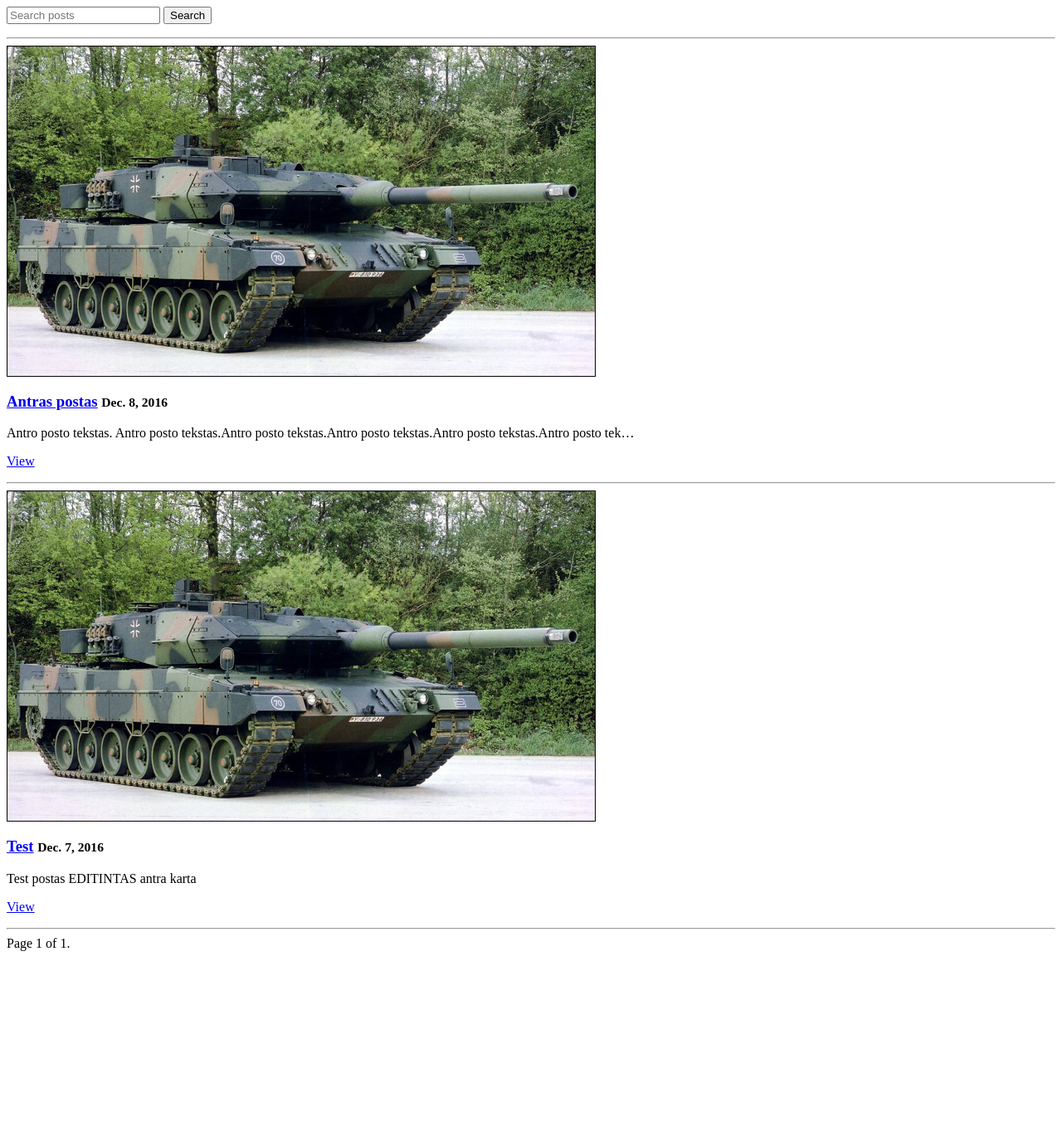
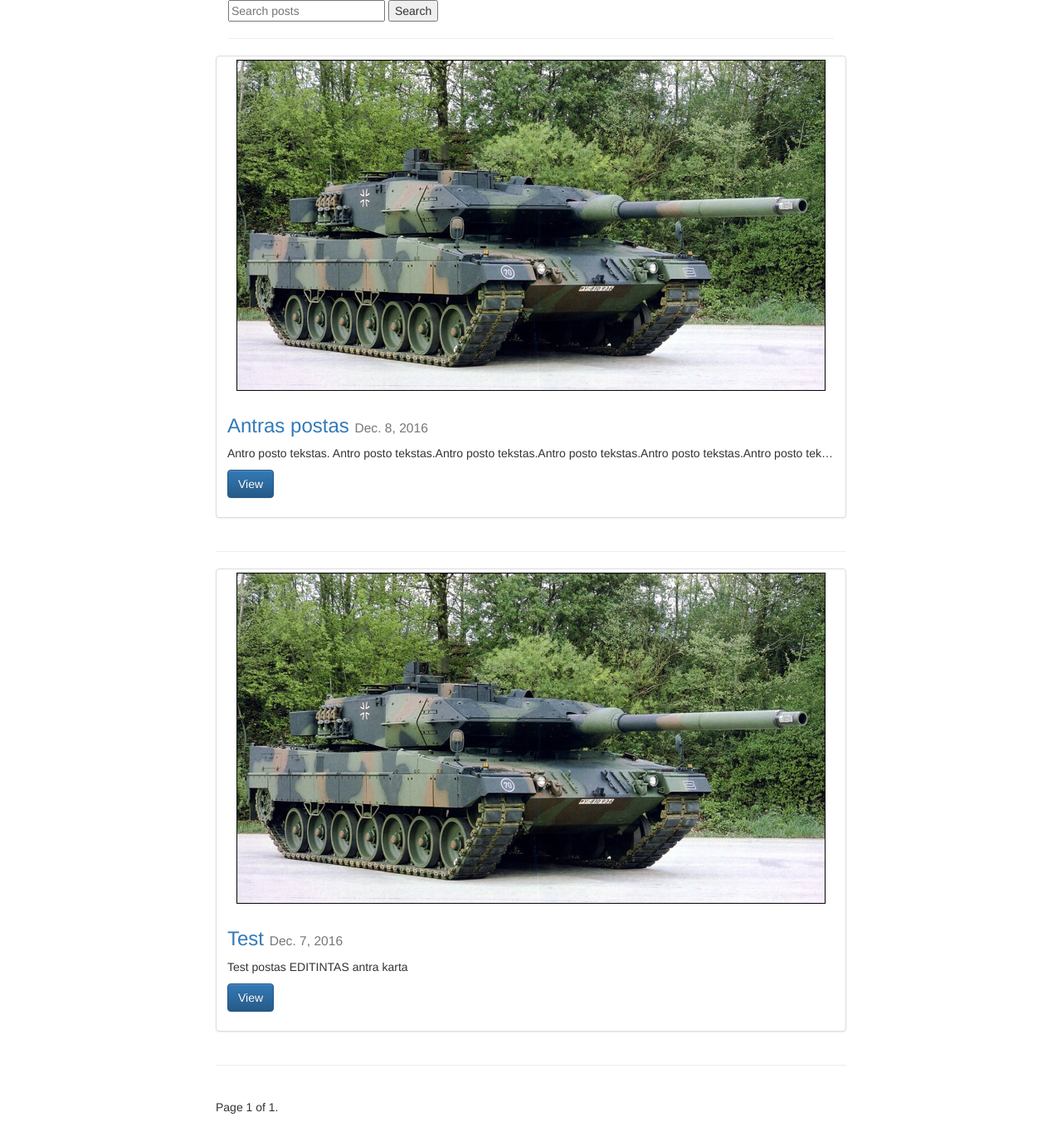
Before and after one commit to simxas/4awar_Python_Django_blog, a Django app: page /posts/ in a window 1280 px wide. Shown: the whole page at 83% size. Before the commit the page ends 1146 px from the top, so only its background shows below. Run offline with Django 3.2, Linux system fonts and the light colour scheme; data comes from the database, SQL or seed files in the repository; some libraries are stand-ins or nearby versions.

Commit message:
base template, added bootstrap to list page

```diff
--- /dev/null
+++ b/src/static/css/main.css
@@ -0,0 +1,3 @@
+h1 {
+    color: red
+}
--- /dev/null
+++ b/src/templates/base.html
@@ -0,0 +1,30 @@
+{% load staticfiles %}
+<!DOCTYPE html>
+<html>
+<head>
+<title>
+    {% block head_title %}
+        4aWar
+    {% endblock head_title %}
+</title>
+<!-- Latest compiled and minified CSS -->
+<link rel="stylesheet" href="https://maxcdn.bootstrapcdn.com/bootstrap/3.3.7/css/bootstrap.min.css" integrity="sha384-BVYiiSIFeK1dGmJRAkycuHAHRg32OmUcww7on3RYdg4Va+PmSTsz/K68vbdEjh4u" crossorigin="anonymous">
+<!-- Optional theme -->
+<link rel="stylesheet" href="https://maxcdn.bootstrapcdn.com/bootstrap/3.3.7/css/bootstrap-theme.min.css" integrity="sha384-rHyoN1iRsVXV4nD0JutlnGaslCJuC7uwjduW9SVrLvRYooPp2bWYgmgJQIXwl/Sp" crossorigin="anonymous">
+<link rel="stylesheet" href="{% static 'css/main.css' %}" />
+</head>
+<body>
+<div class="container">
+    {% block content %}
+    {% endblock content %}
+</div>
+
+<script
+  src="https://code.jquery.com/jquery-3.1.1.min.js"
+  integrity="sha256-hVVnYaiADRTO2PzUGmuLJr8BLUSjGIZsDYGmIJLv2b8="
+  crossorigin="anonymous">
+</script>
+<!-- Latest compiled and minified JavaScript -->
+<script src="https://maxcdn.bootstrapcdn.com/bootstrap/3.3.7/js/bootstrap.min.js" integrity="sha384-Tc5IQib027qvyjSMfHjOMaLkfuWVxZxUPnCJA7l2mCWNIpG9mGCD8wGNIcPD7Txa" crossorigin="anonymous"></script>
+</body>
+</html>
--- a/src/templates/posts_list.html
+++ b/src/templates/posts_list.html
@@ -1,14 +1,21 @@
+{% extends "base.html" %}
+
+{% block content %}
+<div class="col-sm-8 col-sm-offset-2">
     <form method="GET" action="">
             <input type="text" name="q" placeholder="Search posts" value="{{ request.GET.q }}" />
             <input type="submit" value="Search" />
     </form>
     <hr />
+    <div class="row">
         {% for obj in object_list %}
-        <div>
+                <div class="row">
+                    <div class="col-sm-12">
+                        <div class="thumbnail">
                             {% if obj.image %}
-                <img src="{{ obj.image.url }}" />
+                                <img src="{{ obj.image.url }}" class="img-responsive" />
                             {% endif %}
-            <div>
+                            <div class="caption">
                                 {% if obj.draft %}<h3 style="color:red;">Staff only: Draft | {% if obj.publish > today %}Future Post{% endif %}</h3>{% endif %}
                                 <h3><a href="{{ obj.get_absolute_url }}">{{ obj.title }}</a> <small>{{ obj.publish }}</small></h3>
                                 {% if obj.user.get_full_name %}
@@ -18,8 +25,10 @@
                                 {% endif %}
                                 <p>{{ obj.content|linebreaks|truncatechars:120 }}</p>
                                 <p>
-                    <a href="{{ obj.get_absolute_url }}" role="button">View</a>
+                                    <a href="{{ obj.get_absolute_url }}" class="btn btn-primary" role="button">View</a>
                                 </p>
+                            </div>
+                        </div>
                     </div>
                 </div>
             <hr/>
@@ -41,3 +50,7 @@
                 {% endif %}
             </span>
         </div>
+
+    </div>
+</div>
+{% endblock content %}
```
Also changed, not shown: 1 other file. Lines whose indentation alone changed are shown as unchanged.
